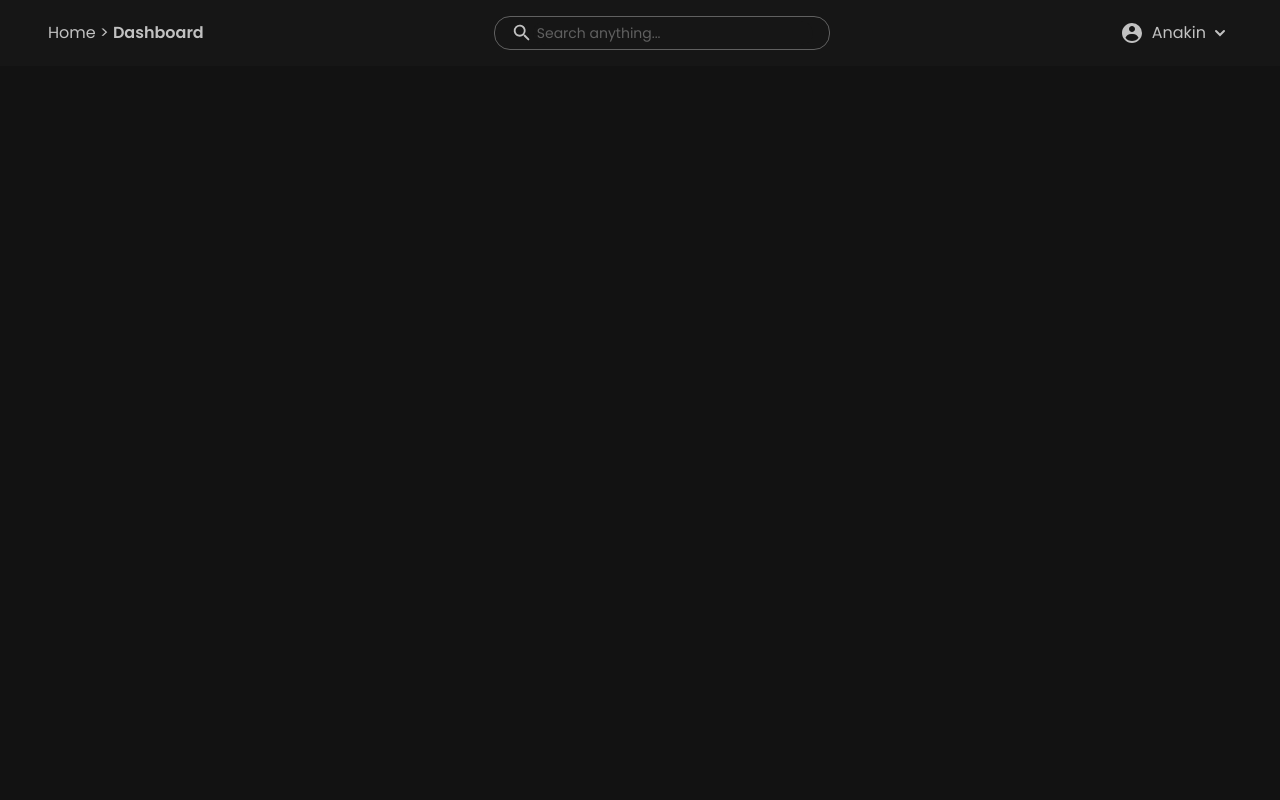
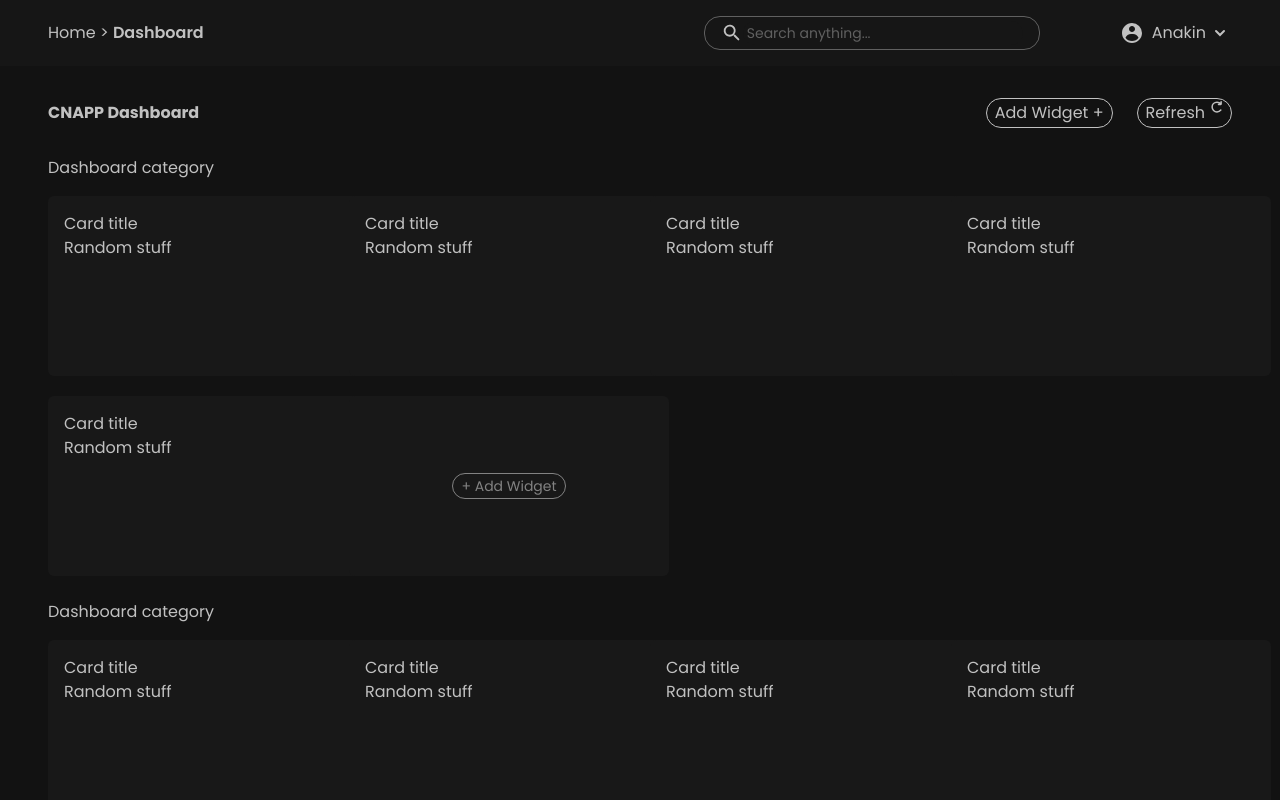
Before and after one commit to abh1SHAKE/widget-board, a React (Vite) app in the folder dashboard/: page / in a window 1280 px wide. Shown: the top 800 px of the page. Built offline with nearby package versions, Linux system fonts and the light colour scheme.

Commit message:
wip : dashboard - category section and widget cards

```diff
--- /dev/null
+++ b/dashboard/src/components/CategorySection.tsx
@@ -0,0 +1,19 @@
+import WidgetCard from "./WidgetCard"
+
+export default function CategorySection() {
+    const arr = [1, 2, 3, 4, 5]
+    return (
+        <div className="py-[12px]">
+            <div className="mb-4">Dashboard category</div>
+            <div className="grid grid-cols-4 gap-[20px] w-full">
+                {arr.map((_, index) => (
+                    <div key={index}>
+                        <WidgetCard />
+                    </div>
+                ))}
+
+                <WidgetCard isEmpty={true}/>
+            </div>
+        </div>
+    )
+}
--- a/dashboard/src/components/Dashboard.tsx
+++ b/dashboard/src/components/Dashboard.tsx
@@ -0,0 +1,43 @@
+import CategorySection from "./CategorySection";
+
+export default function Dashboard() {
+    function handleAddWidget() {
+        console.log("HANDLE ADD WIDGET")
+    }
+
+    function handleRefresh() {
+        console.log("HANDLE REFRESH")
+    }
+
+    return (
+        <div className="px-12">
+            <div className="flex flex-row pt-8 pb-4 justify-between">
+                <span className="flex flex-row items-center text-base font-bold cursor-default">CNAPP Dashboard</span>
+                <div className="flex flex-row gap-6">
+                    <button
+                        onClick={handleAddWidget}
+                        className="text-[#c1c1c1] hover:text-[#161616] border border-[#c1c1c1] hover:bg-[#c1c1c1] px-[8px] py-[2px] rounded-2xl cursor-pointer"
+                    >
+                        Add Widget +
+                    </button>
+                    <button
+                        onClick={handleRefresh}
+                        className="flex flex-row text-[#c1c1c1] hover:text-[#161616] hover:bg-[#c1c1c1] border border-[#c1c1c1] px-[8px] py-[2px] rounded-2xl gap-[6px] cursor-pointer">
+                        Refresh
+                        <span className="flex flex-row items-center">
+                            <svg xmlns="http://www.w3.org/2000/svg" width="12" height="12" viewBox="0 0 16 16" className="stroke-[#c1c1c1] group-hover:stroke-[#161616]">
+	                            <path fill="none" stroke="currentColor" strokeLinecap="round" strokeWidth="2" d="M13.1 12c-1.2 1.5-3 2.5-5.1 2.5c-3.6 0-6.5-2.9-6.5-6.5S4.4 1.5 8 1.5c2.2 0 4.1 1.1 5.3 2.7m.2-3.2v3c0 .3-.2.5-.5.5h-3" />
+                            </svg>
+                        </span>
+                    </button>
+                </div>
+            </div>
+            <div>
+                <CategorySection />
+                <CategorySection />
+                <CategorySection />
+            </div>
+            <div className="h-[40px]"></div>
+        </div>
+    )
+}
--- a/dashboard/src/components/Navbar.tsx
+++ b/dashboard/src/components/Navbar.tsx
@@ -6,6 +6,7 @@ export default function Navbar() {
             <div className="breadcrumb cursor-pointer">
                 Home &gt; <span className="font-semibold">Dashboard</span>
             </div>
+            <div className="flex flex-row gap-20 items-center">
                 <div>
                     <SearchBar />
                 </div>
@@ -25,5 +26,6 @@ export default function Navbar() {
                     </div>
                 </div>
             </div>
+        </div>
     )
 }
--- a/dashboard/src/components/WidgetCard.tsx
+++ b/dashboard/src/components/WidgetCard.tsx
@@ -0,0 +1,36 @@
+export default function WidgetCard({ isEmpty = false }) {
+    function handleDelete() {
+        console.log("DELETE WIDGET")
+    }
+
+    function handleAddWidget() {
+        console.log("ADD WIDGET")
+    }
+
+    if (isEmpty) {
+        return (
+            <div className="flex flex-row justify-center items-center bg-[#181818] p-[16px] rounded-md w-[320px] h-[180px]">
+                <button
+                    onClick={handleAddWidget}
+                    className="text-sm text-[#828282] hover:text-[#c1c1c1] border border-[#828282] hover:border-[#c1c1c1] px-[8px] py-[2px] rounded-2xl cursor-pointer"
+                >
+                    + Add Widget
+                </button>
+            </div>
+        )
+    }
+
+    return (
+        <div className="bg-[#181818] p-[16px] rounded-md w-[320px] h-[180px] group">
+            <div className="flex flex-row justify-between">
+                Card title
+                <span className="cursor-pointer invisible group-hover:visible" onClick={handleDelete}>
+                    <svg xmlns="http://www.w3.org/2000/svg" width="20" height="20" viewBox="0 0 24 24">
+	                    <path fill="none" stroke="currentColor" strokeLinecap="round" strokeLinejoin="round" strokeWidth="2.5" d="m7 7l10 10M7 17L17 7" />
+                    </svg>
+                </span>
+            </div>
+            <div>Random stuff</div>
+        </div>
+    )
+}
--- a/dashboard/src/pages/DashboardPage.tsx
+++ b/dashboard/src/pages/DashboardPage.tsx
@@ -1,9 +1,12 @@
+import Dashboard from "../components/Dashboard";
 import Navbar from "../components/Navbar";
 
 export default function DashboardPage() {
     return  (
         <div className="text-[#c1c1c1]">
             <Navbar />
+
+            <Dashboard />
         </div>
     )
 }
```
Lines whose indentation alone changed are shown as unchanged.
